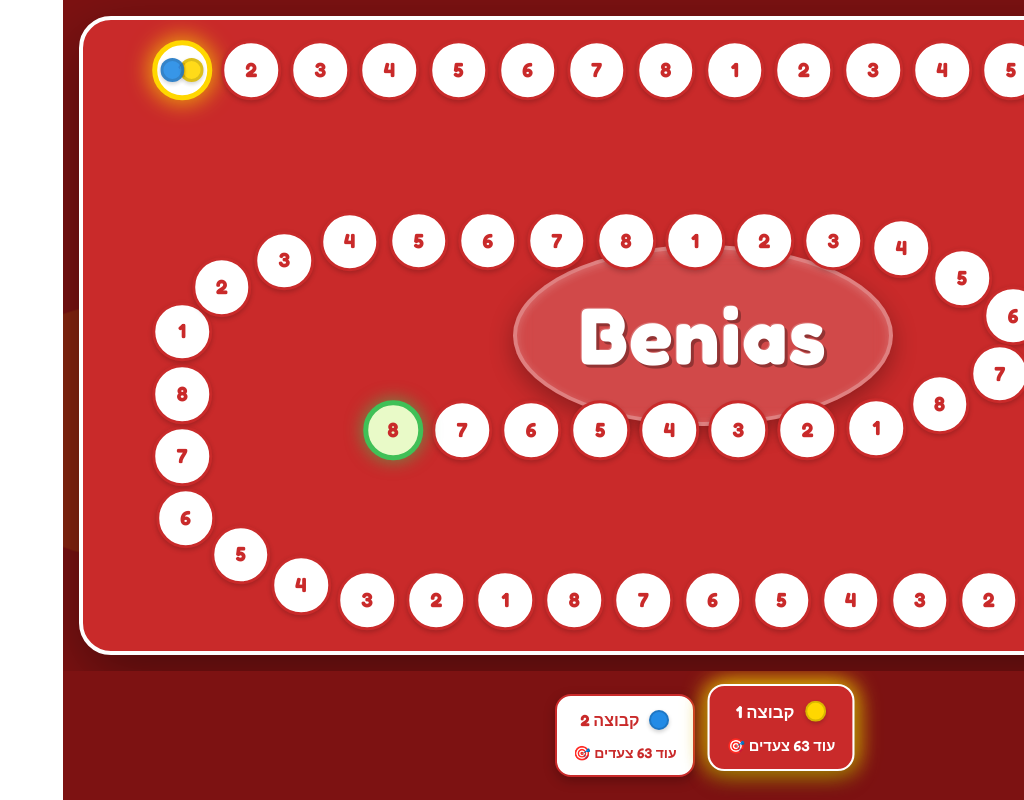
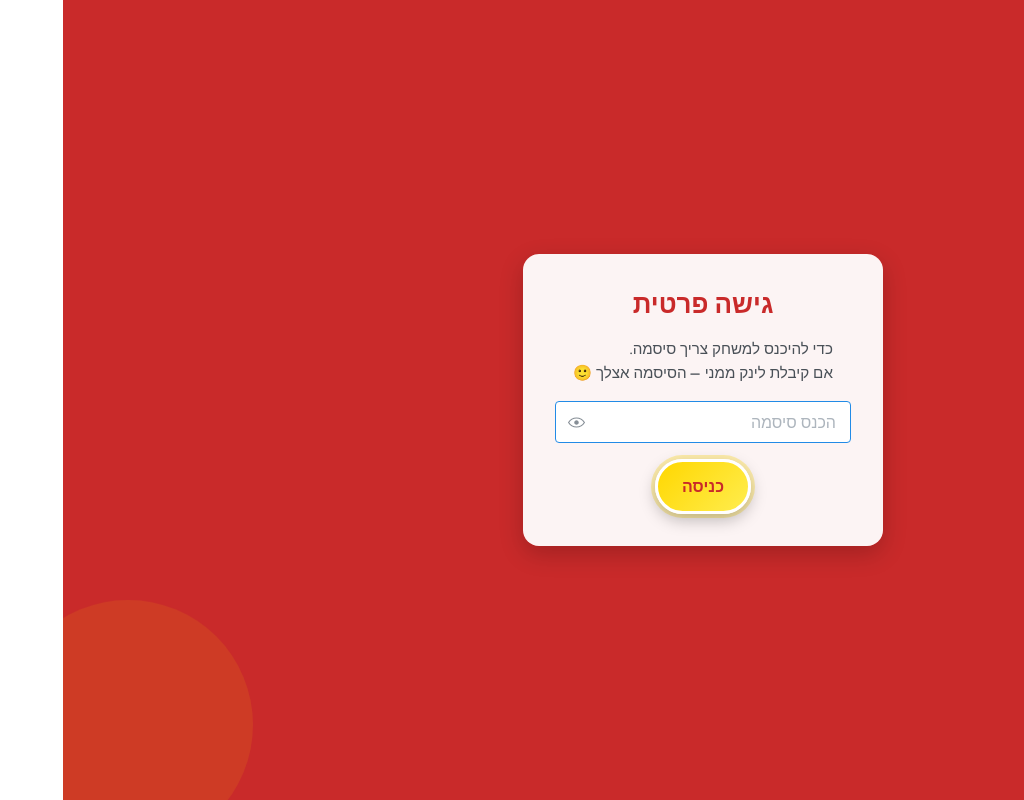
Before and after one commit to BeniMori8/alias-for-friends, a React (Vite) app: page /board in a window 1280 px wide. Shown: the whole page, without its empty margins (256-1280 px from the left). Built offline with nearby package versions, Linux system fonts and the light colour scheme.

Commit message:
added password

```diff
--- a/src/App.tsx
+++ b/src/App.tsx
@@ -4,10 +4,12 @@ import { GameBoardScreen } from './components/BeniasBoard/GameBoardScreen/GameBo
 import { HomeScreen } from './components/home/HomeScreen';
 import { SettingsScreen } from './components/settings/SettingsScreen';
 import { GameStateProvider } from './state/GameState';
+import { AccessGate } from './components/AccessGate/AccessGate';
 
 export default function App() {
   return (
     <MantineProvider>
+      <AccessGate>
         <GameStateProvider>
           <BrowserRouter>
             <Routes>
@@ -17,6 +19,7 @@ export default function App() {
             </Routes>
           </BrowserRouter>
         </GameStateProvider>
+      </AccessGate>
     </MantineProvider>
   );
 }
--- /dev/null
+++ b/src/components/AccessGate/AccessGate.css
@@ -0,0 +1,120 @@
+/* Access Gate - consistent with project design */
+.access-gate-container {
+    width: 100%;
+    min-height: 100vh;
+    background-color: #c92a2a;
+    position: relative;
+    overflow: hidden;
+}
+
+/* Decorative circles matching HomeScreen */
+.access-gate-container::before,
+.access-gate-container::after {
+    content: '';
+    position: absolute;
+    border-radius: 50%;
+    opacity: 0.1;
+    animation: float 6s ease-in-out infinite;
+}
+
+.access-gate-container::before {
+    width: 350px;
+    height: 350px;
+    background-color: white;
+    top: -80px;
+    right: -80px;
+}
+
+.access-gate-container::after {
+    width: 250px;
+    height: 250px;
+    background-color: #ffd700;
+    bottom: -60px;
+    left: -60px;
+    animation-delay: 1s;
+}
+
+@keyframes float {
+
+    0%,
+    100% {
+        transform: translateY(0px);
+    }
+
+    50% {
+        transform: translateY(-20px);
+    }
+}
+
+/* Card */
+.access-gate-card {
+    background: rgba(255, 255, 255, 0.95);
+    box-shadow: 0 8px 24px rgba(0, 0, 0, 0.2);
+    max-width: 360px;
+    width: 90%;
+    text-align: center;
+}
+
+.access-gate-title {
+    font-family: 'Fredoka', sans-serif;
+    color: #c92a2a;
+    font-weight: 700;
+}
+
+.access-gate-description {
+    font-family: 'Fredoka', sans-serif;
+    color: #495057;
+    font-size: 0.95rem;
+    line-height: 1.6;
+}
+
+.access-gate-input {
+    width: 100%;
+}
+
+.access-gate-input input {
+    font-family: 'Fredoka', sans-serif;
+    text-align: right;
+}
+
+.access-gate-input label {
+    font-family: 'Fredoka', sans-serif;
+    font-weight: 600;
+}
+
+.access-gate-input .mantine-InputWrapper-error {
+    font-family: 'Fredoka', sans-serif;
+    font-weight: 500;
+    text-align: right;
+}
+
+.access-gate-button {
+    font-family: 'Fredoka', sans-serif;
+    font-size: 1rem;
+    font-weight: 700;
+    padding: 0.75rem 1.5rem;
+    border-radius: 50px;
+    background: linear-gradient(135deg, #ffd700 0%, #ffed4e 100%);
+    color: #c92a2a !important;
+    border: 3px solid white;
+    box-shadow:
+        0 6px 16px rgba(0, 0, 0, 0.25),
+        0 0 0 4px rgba(255, 215, 0, 0.3);
+    transition: all 0.3s ease;
+    cursor: pointer;
+}
+
+.access-gate-button:hover {
+    transform: translateY(-5px) scale(1.02);
+    box-shadow:
+        0 12px 30px rgba(0, 0, 0, 0.4),
+        0 0 0 8px rgba(255, 215, 0, 0.5);
+    background: linear-gradient(135deg, #ffed4e 0%, #ffd700 100%);
+}
+
+/* Responsive */
+@media (max-width: 576px) {
+    .access-gate-card {
+        padding: 1.5rem;
+    }
+}
--- /dev/null
+++ b/src/components/AccessGate/AccessGate.tsx
@@ -0,0 +1,87 @@
+import React, { useState, useEffect } from 'react';
+import {
+    Center,
+    Paper,
+    Stack,
+    Title,
+    Text,
+    PasswordInput
+} from '@mantine/core';
+import { isAccessAuthValid, setAccessAuth, TTL_7_DAYS_MS } from '../../utils/accessAuth';
+import { ACCESS_PASSWORD } from '../../config/access';
+import './AccessGate.css';
+
+export interface AccessGateProps {
+    children: React.ReactNode;
+}
+
+export const AccessGate: React.FC<AccessGateProps> = ({ children }) => {
+    const [isAuthed, setIsAuthed] = useState<boolean>(false);
+    const [isLoading, setIsLoading] = useState<boolean>(true);
+    const [password, setPassword] = useState<string>('');
+    const [error, setError] = useState<string | null>(null);
+
+    useEffect(() => {
+        setIsAuthed(isAccessAuthValid());
+        setIsLoading(false);
+    }, []);
+
+    const handleSubmit = (e: React.FormEvent) => {
+        e.preventDefault();
+
+        if (password === ACCESS_PASSWORD) {
+            setAccessAuth(TTL_7_DAYS_MS);
+            setIsAuthed(true);
+            setError(null);
+        } else {
+            setError('סיסמה שגויה, נסה שוב');
+        }
+    };
+
+    if (isLoading) {
+        return null;
+    }
+
+    if (isAuthed) {
+        return <>{children}</>;
+    }
+
+    return (
+        <div className="access-gate-container">
+            <Center style={{ minHeight: '100vh' }}>
+                <Paper className="access-gate-card" p="xl" radius="lg">
+                    <form onSubmit={handleSubmit}>
+                        <Stack align="center" gap="md">
+                            <Title order={2} className="access-gate-title">
+                                גישה פרטית
+                            </Title>
+
+                            <Text className="access-gate-description">
+                                כדי להיכנס למשחק צריך סיסמה.
+                                <br />
+                                אם קיבלת לינק ממני — הסיסמה אצלך 🙂
+                            </Text>
+
+                            <PasswordInput
+                                placeholder="הכנס סיסמה"
+                                value={password}
+                                onChange={(e) => setPassword(e.currentTarget.value)}
+                                error={error}
+                                className="access-gate-input"
+                                size="md"
+                                autoFocus
+                            />
+
+                            <button
+                                type="submit"
+                                className="access-gate-button"
+                            >
+                                כניסה
+                            </button>
+                        </Stack>
+                    </form>
+                </Paper>
+            </Center>
+        </div>
+    );
+};
--- /dev/null
+++ b/src/config/access.ts
@@ -0,0 +1,11 @@
+/**
+ * Access Password Configuration
+ * Single source of truth for the private access password
+ */
+
+const ENV_PASSWORD = import.meta.env.VITE_ACCESS_PASSWORD;
+
+export const ACCESS_PASSWORD: string =
+    typeof ENV_PASSWORD === 'string' && ENV_PASSWORD.length > 0
+        ? ENV_PASSWORD
+        : 'benias-private';
--- /dev/null
+++ b/src/utils/accessAuth.ts
@@ -0,0 +1,57 @@
+/**
+ * Access Authentication Helpers
+ * Manages localStorage-based access with TTL
+ */
+
+const STORAGE_KEY = 'BENIAS_ACCESS_AUTH';
+const TTL_7_DAYS_MS = 7 * 24 * 60 * 60 * 1000;
+
+interface AccessAuthRecord {
+    authenticated: true;
+    expiresAt: number;
+}
+
+export const getAccessAuth = (): AccessAuthRecord | null => {
+    try {
+        const raw = localStorage.getItem(STORAGE_KEY);
+        if (!raw) return null;
+
+        const parsed = JSON.parse(raw) as AccessAuthRecord;
+
+        if (parsed.authenticated !== true || typeof parsed.expiresAt !== 'number') {
+            clearAccessAuth();
+            return null;
+        }
+
+        return parsed;
+    } catch {
+        clearAccessAuth();
+        return null;
+    }
+};
+
+export const setAccessAuth = (ttlMs: number = TTL_7_DAYS_MS): void => {
+    const record: AccessAuthRecord = {
+        authenticated: true,
+        expiresAt: Date.now() + ttlMs,
+    };
+    localStorage.setItem(STORAGE_KEY, JSON.stringify(record));
+};
+
+export const clearAccessAuth = (): void => {
+    localStorage.removeItem(STORAGE_KEY);
+};
+
+export const isAccessAuthValid = (): boolean => {
+    const auth = getAccessAuth();
+    if (!auth) return false;
+
+    if (auth.expiresAt < Date.now()) {
+        clearAccessAuth();
+        return false;
+    }
+
+    return true;
+};
+
+export { TTL_7_DAYS_MS };
```
Also changed, not shown: 1 other file (tests, documents, lock files or other folders). Lines whose indentation alone changed are shown as unchanged.
